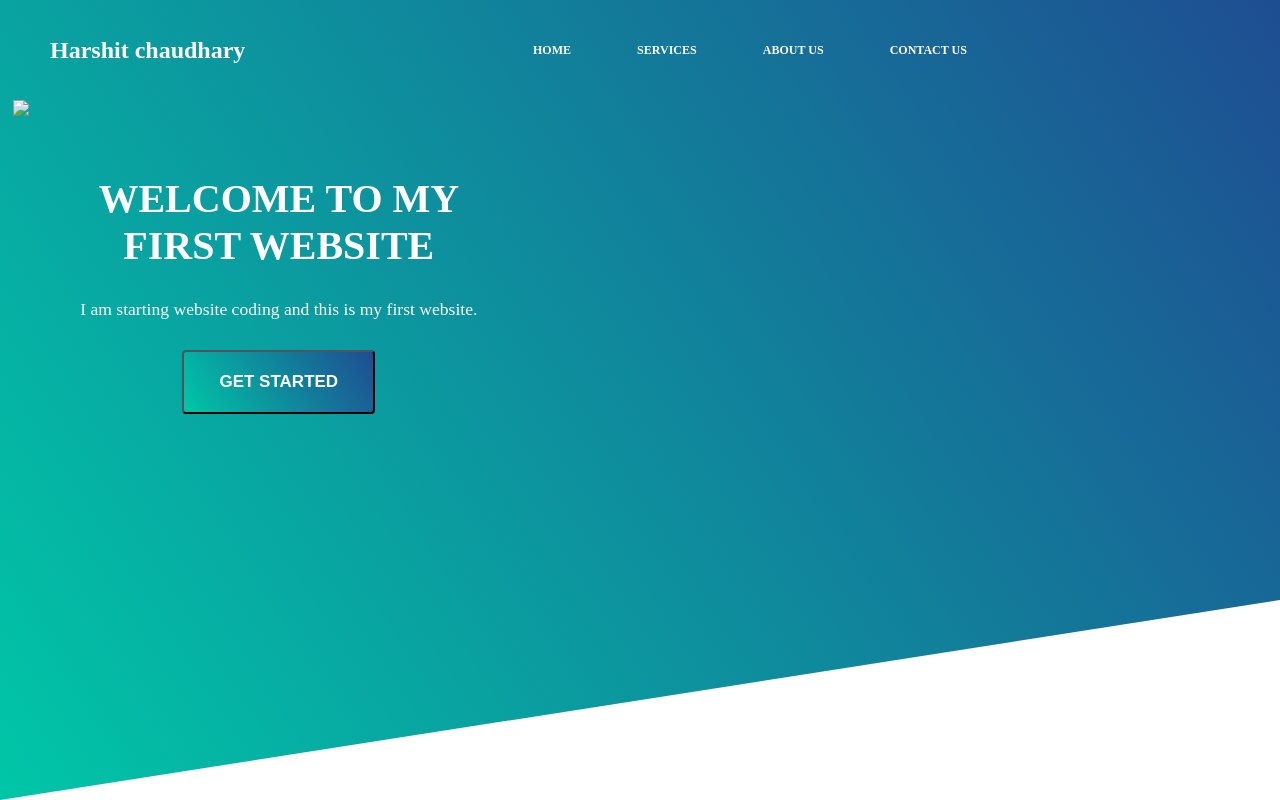
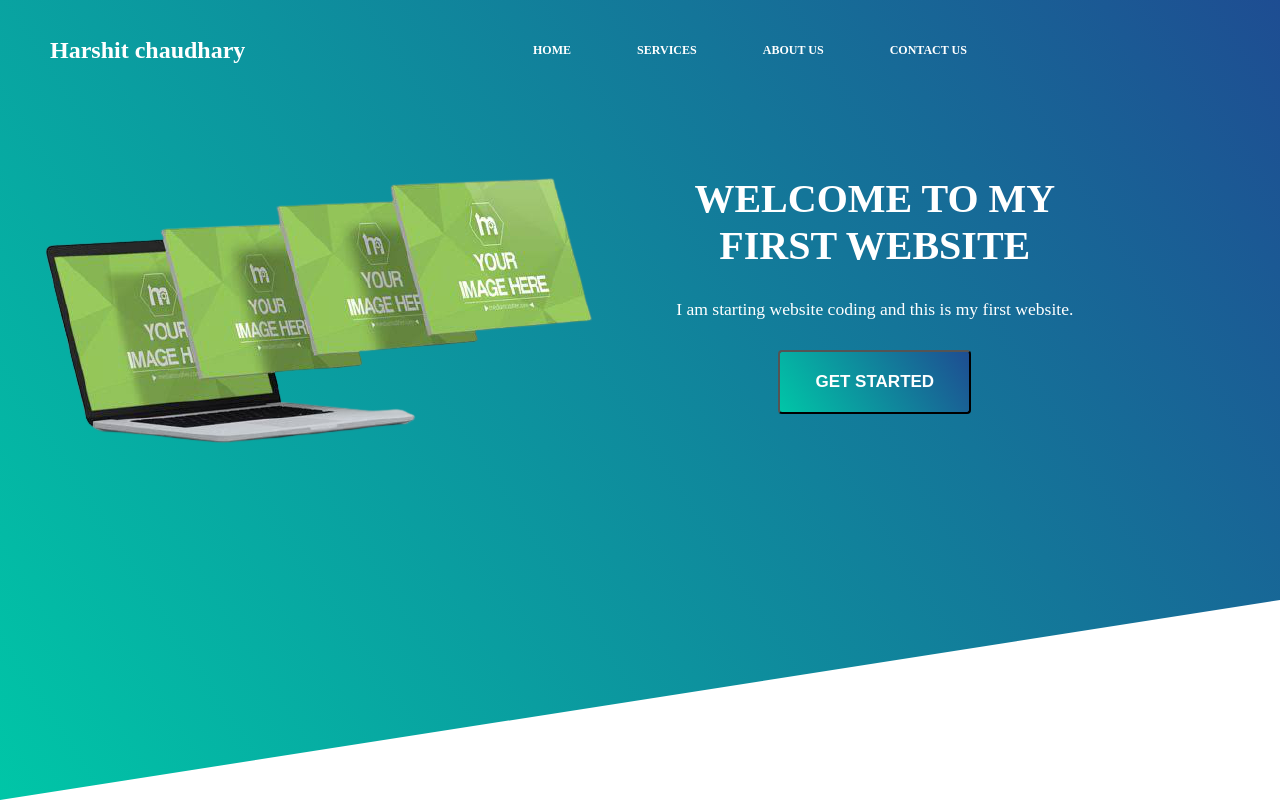
Before and after one commit to Harshit-chaudhary2005/Harshit.github.io, a plain HTML site: page index.html in a window 1280 px wide. Drawn offline with Linux system fonts and the light colour scheme.

Commit message:
Update index.html

```diff
--- a/index.html
+++ b/index.html
@@ -30,7 +30,7 @@
 		</nav>
 		<section>
 			<div class="leftside"> </div>
-			<img src="images/laptop.png">
+			<img src="laptop.png">
 			<div class="rightside">
 		    <h1> welcome to my first website </h1>
 		    <p> I am starting website coding and this is my first website. </p>
```
